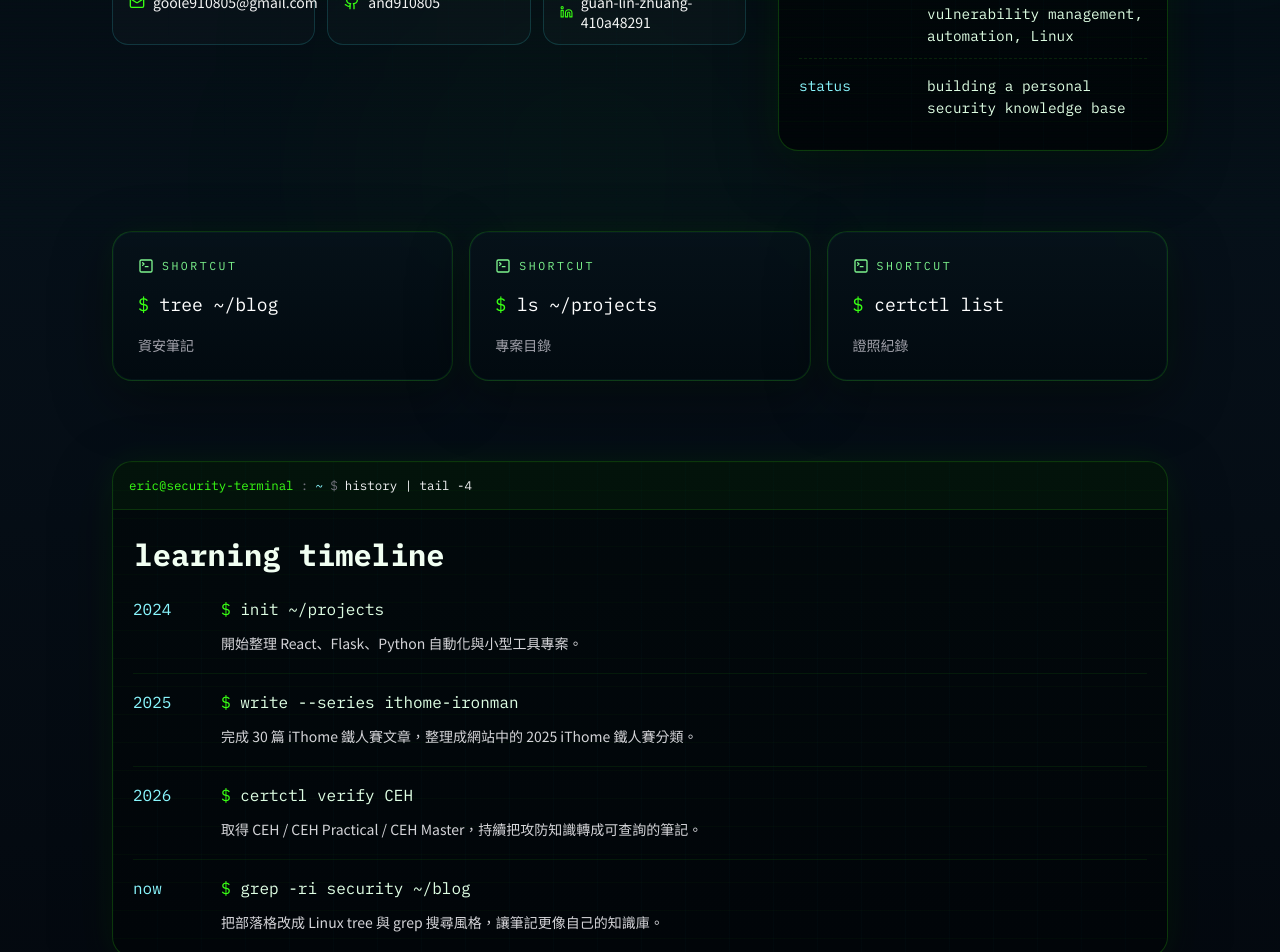
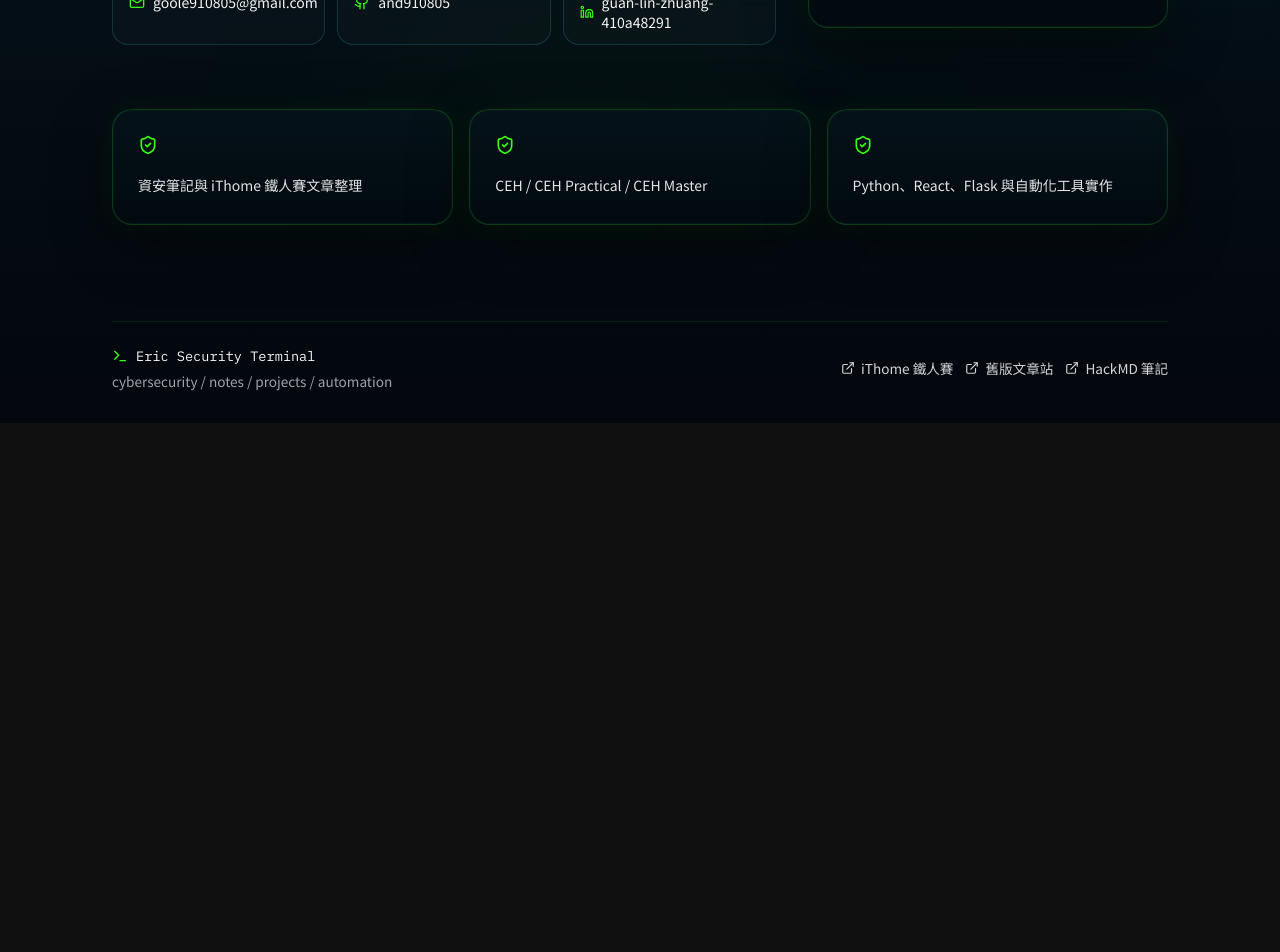
Before and after one commit to and910805/eric-s-dev-site, a React (Vite) app: page / in a window 1280 px wide. Shown: the part 560-1512 px from the top of the page. After the commit the page ends 983 px from the top, so only its background shows below. Built offline with nearby package versions, Linux system fonts and the light colour scheme.

Commit message:
Simplify terminal portfolio content

```diff
--- a/src/components/TerminalPanel.jsx
+++ /dev/null
@@ -1,17 +0,0 @@
-import React from 'react'
-
-export default function TerminalPanel({ command, title, children, className = '' }) {
-  return (
-    <section className={`terminal-panel ${className}`}>
-      <div className="terminal-panel__bar">
-        <span className="text-[#39ff14]">eric@security-terminal</span>
-        <span className="text-zinc-500">:</span>
-        <span className="text-[#8af7fe]">~</span>
-        <span className="text-zinc-500">$</span>
-        <span className="text-zinc-100">{command}</span>
-      </div>
-      {title && <h2 className="terminal-panel__title">{title}</h2>}
-      <div className="terminal-panel__body">{children}</div>
-    </section>
-  )
-}
--- a/src/data/terminalProfile.js
+++ b/src/data/terminalProfile.js
@@ -15,46 +15,3 @@ export const whoamiLines = [
   ['focus', 'web security, vulnerability management, automation, Linux'],
   ['status', 'building a personal security knowledge base'],
 ]
-
-export const historyItems = [
-  {
-    year: '2024',
-    command: 'init ~/projects',
-    output: '開始整理 React、Flask、Python 自動化與小型工具專案。',
-  },
-  {
-    year: '2025',
-    command: 'write --series ithome-ironman',
-    output: '完成 30 篇 iThome 鐵人賽文章，整理成網站中的 2025 iThome 鐵人賽分類。',
-  },
-  {
-    year: '2026',
-    command: 'certctl verify CEH',
-    output: '取得 CEH / CEH Practical / CEH Master，持續把攻防知識轉成可查詢的筆記。',
-  },
-  {
-    year: 'now',
-    command: 'grep -ri security ~/blog',
-    output: '把部落格改成 Linux tree 與 grep 搜尋風格，讓筆記更像自己的知識庫。',
-  },
-]
-
-export const manSections = [
-  {
-    name: 'NAME',
-    body: 'Eric - developer with a security mindset',
-  },
-  {
-    name: 'SYNOPSIS',
-    body: 'backend, Linux, cybersecurity, documentation, automation',
-  },
-  {
-    name: 'DESCRIPTION',
-    body:
-      '用工程方式學資安：先理解風險，再做實驗、寫筆記、補防禦。偏好能落地的工具與清楚的紀錄，而不是只留下漂亮但不能維護的展示。',
-  },
-  {
-    name: 'OPTIONS',
-    body: '--notes 打開資安筆記  --projects 查看作品  --contact 建立連線',
-  },
-]
--- a/src/index.css
+++ b/src/index.css
@@ -147,60 +147,6 @@ button {
 .terminal-outline {
   border: 1px solid rgba(61, 242, 255, 0.16);
   background: rgba(255, 255, 255, 0.02);
-}
-
-.terminal-panel {
-  position: relative;
-  overflow: hidden;
-  border-radius: 1.25rem;
-  border: 1px solid rgba(57, 255, 20, 0.2);
-  background:
-    linear-gradient(180deg, rgba(2, 9, 12, 0.98), rgba(1, 5, 9, 0.98)),
-    radial-gradient(circle at top right, rgba(61, 242, 255, 0.1), transparent 32%);
-  box-shadow:
-    0 18px 60px rgba(0, 0, 0, 0.42),
-    0 0 32px rgba(57, 255, 20, 0.08);
-}
-
-.terminal-panel::before {
-  content: '';
-  position: absolute;
-  inset: 0;
-  pointer-events: none;
-  background:
-    linear-gradient(rgba(57, 255, 20, 0.035) 1px, transparent 1px),
-    linear-gradient(90deg, rgba(61, 242, 255, 0.025) 1px, transparent 1px);
-  background-size: 100% 28px, 44px 100%;
-  opacity: 0.7;
-}
-
-.terminal-panel__bar {
-  position: relative;
-  z-index: 1;
-  display: flex;
-  flex-wrap: wrap;
-  gap: 0.45rem;
-  border-bottom: 1px solid rgba(57, 255, 20, 0.14);
-  background: rgba(57, 255, 20, 0.045);
-  padding: 0.9rem 1rem;
-  font-family: 'IBM Plex Mono', 'Noto Sans TC', monospace;
-  font-size: 0.78rem;
-}
-
-.terminal-panel__title {
-  position: relative;
-  z-index: 1;
-  padding: 1.35rem 1.35rem 0;
-  font-family: 'IBM Plex Mono', 'Noto Sans TC', monospace;
-  font-size: clamp(1.4rem, 1.1rem + 1vw, 2.2rem);
-  font-weight: 700;
-  color: #f1fff2;
-}
-
-.terminal-panel__body {
-  position: relative;
-  z-index: 1;
-  padding: 1.25rem;
 }
 
 .terminal-row {
--- a/src/pages/Certifications.jsx
+++ b/src/pages/Certifications.jsx
@@ -1,6 +1,5 @@
 import React from 'react'
 import { Download, ExternalLink, FileText } from 'lucide-react'
-import TerminalPanel from '../components/TerminalPanel.jsx'
 import SectionContainer from '../components/SectionContainer.jsx'
 import { certifications } from '../data/certifications.js'
 
@@ -12,23 +11,12 @@ export default function Certifications() {
 
   return (
     <>
-      <SectionContainer subtitle="certifications" title="$ certctl list --verified">
-        <TerminalPanel command="certctl status">
-          <div className="space-y-1">
-            <div className="terminal-row">
-              <span className="terminal-key">primary</span>
-              <span className="terminal-value">CEH / CEH Practical / CEH Master</span>
-            </div>
-            <div className="terminal-row">
-              <span className="terminal-key">writing</span>
-              <span className="terminal-value">iThome 2025 鐵人賽 30 篇文章</span>
-            </div>
-            <div className="terminal-row">
-              <span className="terminal-key">purpose</span>
-              <span className="terminal-value">把證照與文章都變成可以回頭查、可以延伸的學習紀錄。</span>
-            </div>
-          </div>
-        </TerminalPanel>
+      <SectionContainer subtitle="Certifications" title="$ certctl list">
+        <div className="max-w-4xl space-y-4 text-base leading-8 text-zinc-300">
+          <p>
+            這裡整理目前已完成的資安證照與寫作紀錄。證照代表能力驗證，文章則是把學習過程留下來，方便之後回查。
+          </p>
+        </div>
       </SectionContainer>
 
       <div className="grid gap-6 lg:grid-cols-[minmax(0,1.1fr)_minmax(280px,0.9fr)]">
--- a/src/pages/Home.jsx
+++ b/src/pages/Home.jsx
@@ -1,21 +1,20 @@
 import React from 'react'
 import { motion } from 'framer-motion'
-import { ArrowRight, Github, Linkedin, Mail, TerminalSquare } from 'lucide-react'
+import { ArrowRight, Github, Linkedin, Mail, ShieldCheck, TerminalSquare } from 'lucide-react'
 import { Link } from 'react-router-dom'
-import TerminalPanel from '../components/TerminalPanel.jsx'
 import { contact } from '../data/contact.js'
-import { historyItems, identity, whoamiLines } from '../data/terminalProfile.js'
+import { identity, whoamiLines } from '../data/terminalProfile.js'
 
-const quickCommands = [
-  { command: 'tree ~/blog', label: '資安筆記', to: '/blog' },
-  { command: 'ls ~/projects', label: '專案目錄', to: '/projects' },
-  { command: 'certctl list', label: '證照紀錄', to: '/certifications' },
+const highlights = [
+  '資安筆記與 iThome 鐵人賽文章整理',
+  'CEH / CEH Practical / CEH Master',
+  'Python、React、Flask 與自動化工具實作',
 ]
 
 export default function Home() {
   return (
-    <section className="space-y-16 sm:space-y-20">
-      <div className="grid gap-8 lg:grid-cols-[minmax(0,1fr)_390px] lg:items-start">
+    <section className="space-y-14 sm:space-y-16">
+      <div className="grid gap-8 lg:grid-cols-[minmax(0,1fr)_360px] lg:items-start">
         <motion.div
           initial={{ opacity: 0, y: 18 }}
           animate={{ opacity: 1, y: 0 }}
@@ -24,14 +23,14 @@ export default function Home() {
         >
           <div className="terminal-label">
             <span className="terminal-dot" />
-            interactive profile / shell mode
+            profile / active
           </div>
 
           <div className="space-y-5">
             <h1 className="section-title max-w-4xl">
               $ whoami
               <span className="mt-3 block bg-[linear-gradient(90deg,#39ff14_0%,#3df2ff_55%,#effff5_100%)] bg-clip-text text-transparent">
-                {identity.user}@{identity.host}
+                Eric
               </span>
             </h1>
 
@@ -42,12 +41,12 @@ export default function Home() {
 
           <div className="flex flex-col gap-3 sm:flex-row sm:flex-wrap sm:items-center">
             <Link to="/blog" className="terminal-button terminal-button--primary">
-              open security notes
+              查看資安筆記
               <ArrowRight className="h-4 w-4" />
             </Link>
 
-            <Link to="/about" className="terminal-button terminal-button--ghost">
-              man eric
+            <Link to="/projects" className="terminal-button terminal-button--ghost">
+              查看專案
             </Link>
           </div>
 
@@ -95,52 +94,35 @@ export default function Home() {
           initial={{ opacity: 0, y: 18 }}
           animate={{ opacity: 1, y: 0 }}
           transition={{ duration: 0.5, delay: 0.1 }}
+          className="glass-card"
         >
-          <TerminalPanel command="id && whoami" title="identity">
+          <div className="glass-card__inner">
+            <div className="flex items-center gap-2 text-[#7df48d]">
+              <TerminalSquare className="h-4 w-4" />
+              <span className="mono text-[0.72rem] uppercase tracking-[0.22em]">identity</span>
+            </div>
             <div className="space-y-1">
-              {whoamiLines.map(([key, value]) => (
+              {whoamiLines.slice(0, 4).map(([key, value]) => (
                 <div key={key} className="terminal-row">
                   <span className="terminal-key">{key}</span>
                   <span className="terminal-value">{value}</span>
                 </div>
               ))}
             </div>
-          </TerminalPanel>
+          </div>
         </motion.aside>
       </div>
 
       <div className="grid gap-4 md:grid-cols-3">
-        {quickCommands.map((item) => (
-          <Link key={item.command} to={item.to} className="glass-card group">
+        {highlights.map((item) => (
+          <div key={item} className="glass-card">
             <div className="glass-card__inner">
-              <div className="flex items-center gap-2 text-[#7df48d]">
-                <TerminalSquare className="h-4 w-4" />
-                <span className="mono text-[0.72rem] uppercase tracking-[0.22em]">shortcut</span>
-              </div>
-              <p className="mono text-lg text-white">
-                <span className="text-[#39ff14]">$</span> {item.command}
-              </p>
-              <p className="text-sm text-zinc-400 transition group-hover:text-zinc-200">{item.label}</p>
+              <ShieldCheck className="h-5 w-5 text-[#39ff14]" />
+              <p className="text-sm leading-7 text-zinc-200">{item}</p>
             </div>
-          </Link>
+          </div>
         ))}
       </div>
-
-      <TerminalPanel command="history | tail -4" title="learning timeline">
-        <div className="space-y-4">
-          {historyItems.map((item) => (
-            <div key={`${item.year}-${item.command}`} className="grid gap-2 border-b border-[#39ff1414] pb-4 last:border-0 last:pb-0 md:grid-cols-[5rem_1fr]">
-              <div className="mono text-[#8af7fe]">{item.year}</div>
-              <div>
-                <div className="mono text-[#dfffe4]">
-                  <span className="terminal-caret">$</span> {item.command}
-                </div>
-                <p className="mt-2 text-sm leading-7 text-zinc-300">{item.output}</p>
-              </div>
-            </div>
-          ))}
-        </div>
-      </TerminalPanel>
     </section>
   )
 }
--- a/src/pages/Projects.jsx
+++ b/src/pages/Projects.jsx
@@ -1,100 +1,22 @@
 import React from 'react'
-import { ExternalLink, Github } from 'lucide-react'
-import TerminalPanel from '../components/TerminalPanel.jsx'
+import ProjectCard from '../components/ProjectCard.jsx'
 import SectionContainer from '../components/SectionContainer.jsx'
 import { projects } from '../data/projects.js'
 
 export default function Projects() {
   return (
     <>
-      <SectionContainer subtitle="projects" title="$ ls -la ~/projects">
+      <SectionContainer subtitle="Projects" title="$ ls ~/projects">
         <div className="max-w-4xl space-y-4 text-base leading-8 text-zinc-300">
           <p>
-            專案區改成像在逛一台 Linux 主機。每個資料夾都是一段實作紀錄：資安研究、弱掃整理、自動化工具、前端互動作品。
+            這裡整理資安研究、弱掃分析、自動化工具與前端作品。每個專案都保留重點技術、年份與連結，方便快速瀏覽。
           </p>
         </div>
       </SectionContainer>
 
-      <TerminalPanel command="tree ~/projects -L 2" title="project tree">
-        <div className="terminal-tree">
-          <div><span className="terminal-caret">.</span></div>
-          {projects.map((project, index) => {
-            const isLast = index === projects.length - 1
-            const branch = isLast ? '`--' : '|--'
-            const child = isLast ? '   ' : '|  '
-
-            return (
-              <div key={project.title} className="mb-4">
-                <div>
-                  <span className="text-zinc-500">{branch}</span>{' '}
-                  <span className="text-[#dfffe4]">{project.slug}/</span>
-                </div>
-                <div className="pl-6">
-                  <div><span className="text-zinc-500">{child}|--</span> README.md</div>
-                  <div><span className="text-zinc-500">{child}|--</span> stack: {project.tech.join(', ')}</div>
-                  <div><span className="text-zinc-500">{child}`--</span> year: {project.year}</div>
-                </div>
-              </div>
-            )
-          })}
-        </div>
-      </TerminalPanel>
-
-      <div className="mt-8 grid gap-6 md:grid-cols-2 xl:grid-cols-3">
+      <div className="grid gap-6 md:grid-cols-2 xl:grid-cols-3">
         {projects.map((project) => (
-          <article key={project.title} className="glass-card h-full">
-            <div className="glass-card__inner h-full">
-              <div className="space-y-3">
-                <div className="flex items-start justify-between gap-4">
-                  <div>
-                    <p className="mono text-xs font-semibold uppercase tracking-[0.24em] text-cyan-200/80">
-                      {project.category}
-                    </p>
-                    <h3 className="mt-2 text-xl font-semibold leading-snug text-white">
-                      {project.title}
-                    </h3>
-                  </div>
-                  <span className="rounded-full border border-white/10 bg-white/5 px-3 py-1 text-xs text-zinc-300">
-                    {project.year}
-                  </span>
-                </div>
-                <p className="text-sm leading-7 text-zinc-300">{project.description}</p>
-              </div>
-
-              <ul className="flex flex-wrap gap-2 text-xs text-zinc-200">
-                {project.tech.map((tag) => (
-                  <li key={tag} className="rounded-full border border-white/10 bg-white/5 px-3 py-1.5">
-                    {tag}
-                  </li>
-                ))}
-              </ul>
-
-              <div className="mt-auto flex flex-wrap gap-3 pt-2">
-                {project.github && (
-                  <a
-                    href={project.github}
-                    target="_blank"
-                    rel="noopener noreferrer"
-                    className="inline-flex items-center gap-2 rounded-full bg-[#39ff14] px-4 py-2 text-sm font-semibold text-slate-950 transition hover:bg-[#b8ffb8]"
-                  >
-                    <Github className="h-4 w-4" />
-                    GitHub
-                  </a>
-                )}
-                {project.demo && (
-                  <a
-                    href={project.demo}
-                    target="_blank"
-                    rel="noopener noreferrer"
-                    className="inline-flex items-center gap-2 rounded-full border border-white/12 bg-white/5 px-4 py-2 text-sm font-semibold text-white transition hover:bg-white/10"
-                  >
-                    <ExternalLink className="h-4 w-4" />
-                    Demo
-                  </a>
-                )}
-              </div>
-            </div>
-          </article>
+          <ProjectCard key={project.title} project={project} />
         ))}
       </div>
     </>
```
Also changed, not shown: src/pages/About.jsx (+20 -46 lines), src/pages/Contact.jsx (+4 -9 lines).
